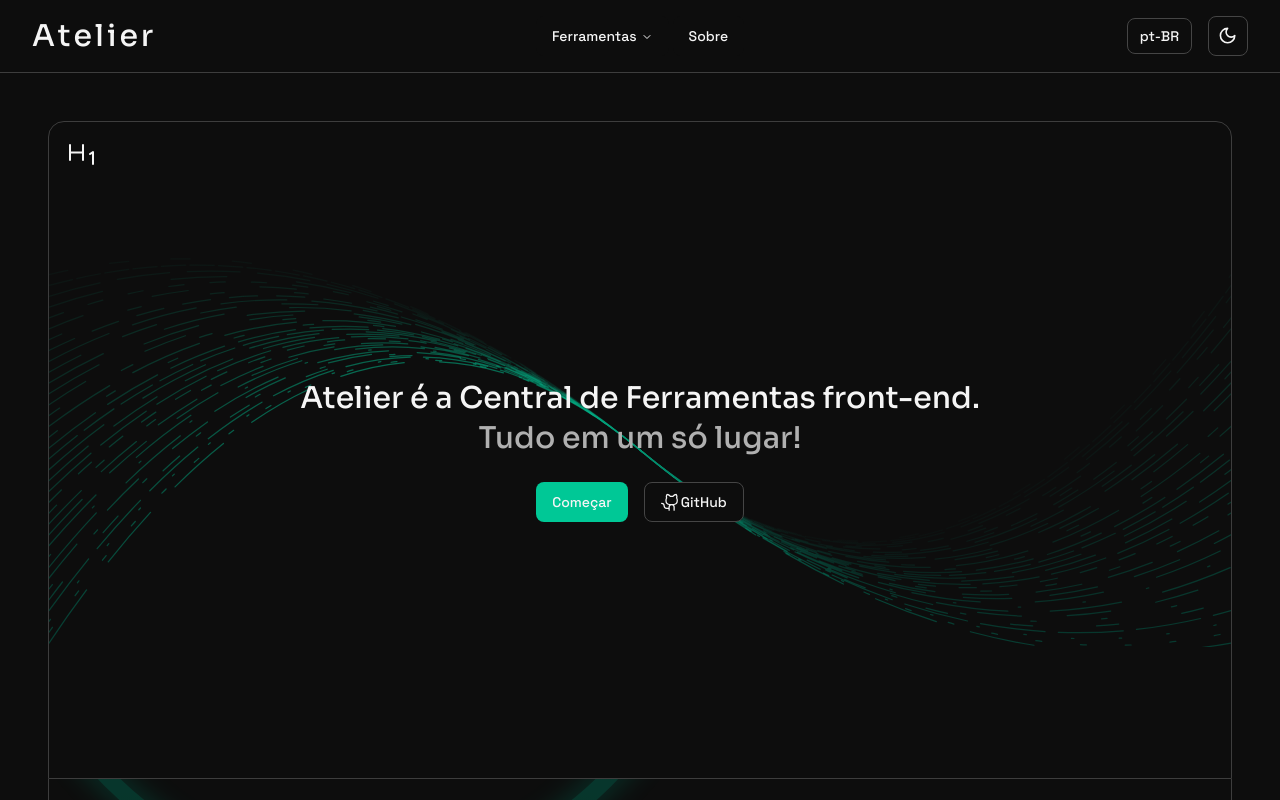
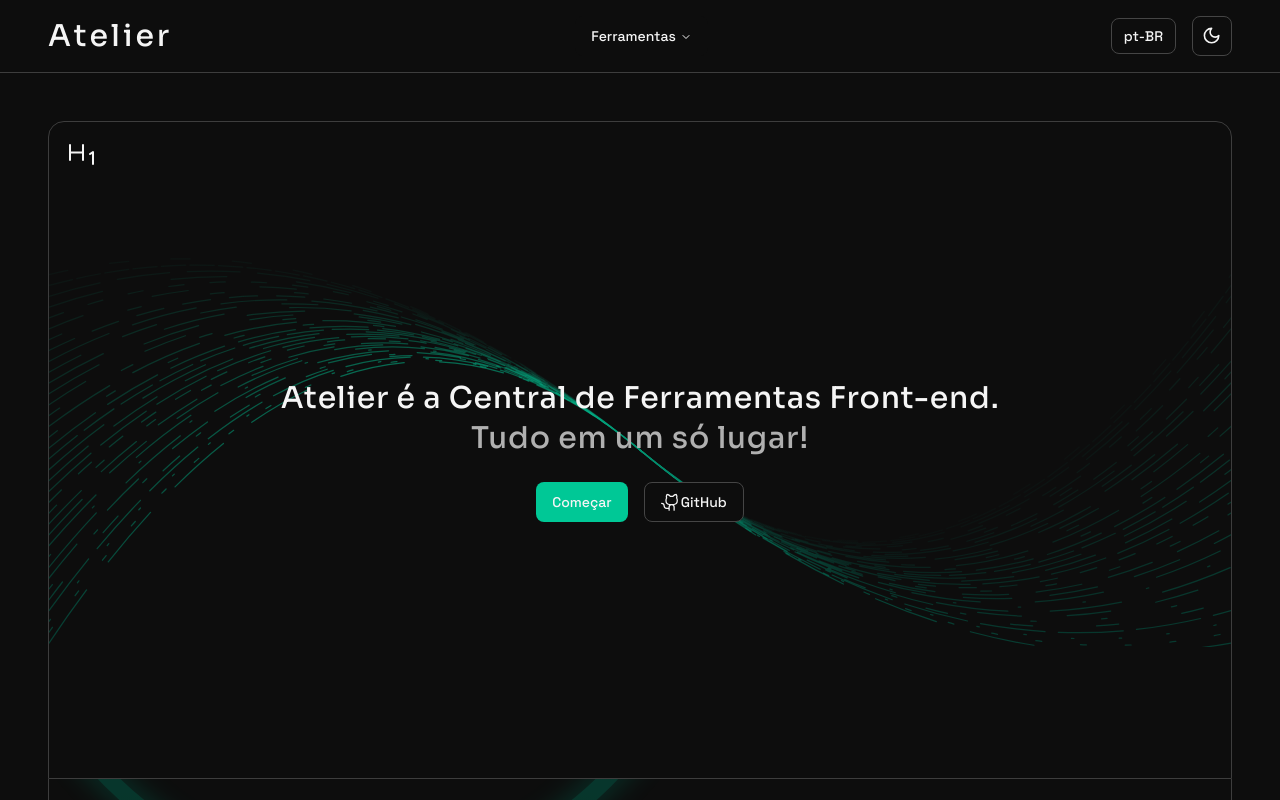
Before and after one commit to h3rmel/front-flow, a Next.js app: page / in a window 1280 px wide. Shown: the top 800 px of the page. Built offline with nearby package versions, Linux system fonts and the light colour scheme.

Commit message:
fix & docs: TODO comments added and language fixes for pt-br

```diff
--- a/src/_languages/pages/home.lng.ts
+++ b/src/_languages/pages/home.lng.ts
@@ -1,7 +1,7 @@
 export const HOME_LANGUAGES: LanguageList = {
   front_tools: {
-    'pt-BR': 'Atelier é a Central de Ferramentas front-end.',
-    'en-US': 'Atelier is the front-end tools central.',
+    'pt-BR': 'Atelier é a Central de Ferramentas Front-end.',
+    'en-US': 'Atelier is the Front-end Tools Central.',
   },
   all_in_one_place: {
     'pt-BR': 'Tudo em um só lugar!',
@@ -9,10 +9,10 @@
   },
   rack_your_brain: {
     'pt-BR': 'Desenvolva sem “quebrar a cabeça” com questões de UI.',
-    'en-US': 'Develop without rack your brain with UI questions.',
+    'en-US': 'Develop without “rack your brain” with UI questions.',
   },
   all_that_tools: {
-    'pt-BR': 'Todas aquelas ferramentas que você usa. Agora em um lugar so!',
+    'pt-BR': 'Todas aquelas ferramentas que você usa. Agora em um só lugar!',
     'en-US': 'All that tools you use. Now in one place!',
   },
   what_is_atelier: {
@@ -21,7 +21,7 @@
   },
   what_is_atelier_description: {
     'pt-BR': 'Uma breve explicação...',
-    'en-US': 'A short description...',
+    'en-US': 'A short explanation...',
   },
   what_is_atelier_content: {
     'pt-BR':
--- a/src/app/page.tsx
+++ b/src/app/page.tsx
@@ -36,8 +36,8 @@
       <section className="relative container flex flex-col items-center gap-6 px-16 py-64 border overflow-hidden rounded-t-2xl bg-background bg-oscilate bg-no-repeat bg-center">
         <TextHOne size={32} className="absolute top-4 left-4" />
         <hgroup className="font-sora text-center flex flex-col z-10">
-          <h1 className="text-3xl font-medium leading-[40px]">{translate('front_tools', HOME_LANGUAGES)}</h1>
-          <h2 className="text-3xl font-medium leading-[40px] text-kamome-gray-600 dark:text-kamome-gray-300">
+          <h1 className="text-3xl font-medium leading-[40px] tracking-wide">{translate('front_tools', HOME_LANGUAGES)}</h1>
+          <h2 className="text-3xl font-medium leading-[40px] tracking-wide text-kamome-gray-600 dark:text-kamome-gray-300">
             {translate('all_in_one_place', HOME_LANGUAGES)}
           </h2>
         </hgroup>
--- a/src/app/tools/colors-converter/page.tsx
+++ b/src/app/tools/colors-converter/page.tsx
@@ -8,6 +8,9 @@
 import { COLORS_CONVERTER_LANGUAGES } from '@/_languages';
 
 // #endregion
+
+// TODO: Work on a way to export metadata. (remove the use client from the top.)
+// export const metadata: Metadata = {}
 
 export function ColorsConverterInterface(): JSX.Element {
   const { translate } = useLanguage();
--- a/src/app/tools/px-rem/page.tsx
+++ b/src/app/tools/px-rem/page.tsx
@@ -14,6 +14,9 @@
 
 export const FIRST_HALF = PX_REM_CONVERSION.slice(0, PX_REM_CONVERSION.length / 2);
 export const SECOND_HALF = PX_REM_CONVERSION.slice(PX_REM_CONVERSION.length / 2, PX_REM_CONVERSION.length);
+
+// TODO: Work on a way to export metadata. (remove the use client from the top.)
+// export const metadata: Metadata = {}
 
 /**
  * Function to render the PX to REM page content.
--- a/src/ui/components/layout/modules/navbar-menu.tsx
+++ b/src/ui/components/layout/modules/navbar-menu.tsx
@@ -50,12 +50,6 @@
             ))}
           </NavigationMenuContent>
         </NavigationMenuItem>
-        {/* About */}
-        <NavigationMenuItem>
-          <NavigationMenuLink className={navigationMenuTriggerStyle()} asChild>
-            <Link href="/about">{translate('about', NAVBAR_LANGUAGES)}</Link>
-          </NavigationMenuLink>
-        </NavigationMenuItem>
       </NavigationMenuList>
     </NavigationMenu>
   );
--- a/src/ui/components/layout/modules/navbar.tsx
+++ b/src/ui/components/layout/modules/navbar.tsx
@@ -16,9 +16,9 @@
 export function Navbar(): JSX.Element {
   return (
     <nav className="sticky top-0 left-0 z-50 w-full p-4 border-b bg-background text-foreground">
-      <section className="relative container flex items-center justify-center">
+      <section className="relative container flex items-center justify-between">
         {/* Logo */}
-        <Link href="/" className="absolute left-4">
+        <Link href="/">
           <h1 className="text-3xl font-sora font-medium tracking-widest duration-300 hover:text-kamome-green-500">
             Atelier
           </h1>
@@ -26,7 +26,7 @@
         {/* Navigation Menu */}
         <NavbarMenu />
         {/* Options */}
-        <div className="absolute right-4 flex items-center gap-4">
+        <div className="flex items-center gap-4">
           <LanguageDropdown />
           <ThemeToggle />
         </div>
```
